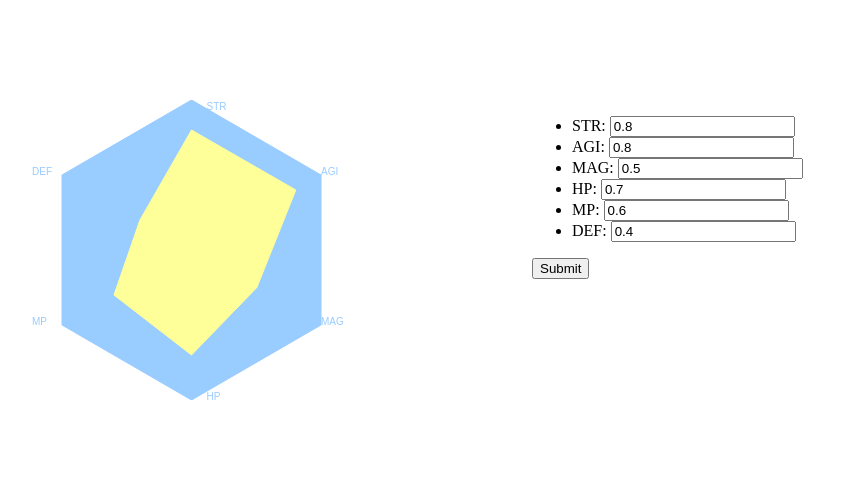
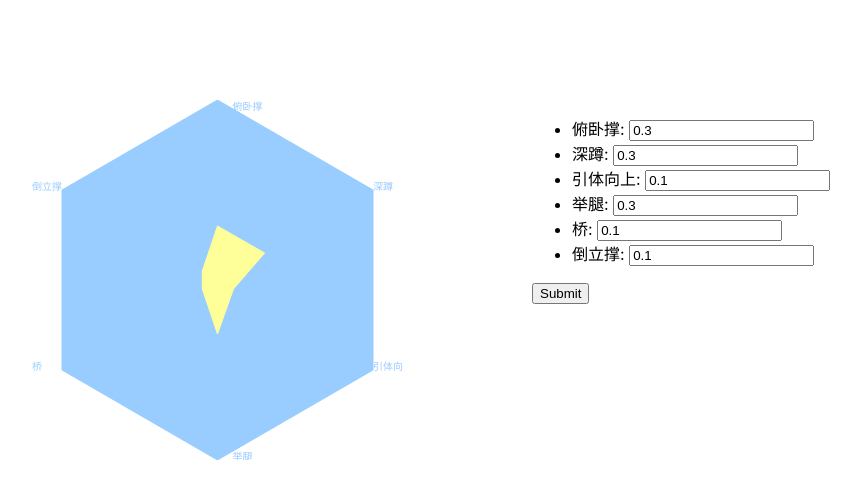
Before and after one commit to liuxd/HexChart, a plain HTML site: page demo.html in a window 1280 px wide. Both pictures are taken after a click on the button "Submit". Shown: the whole page, without its empty margins (68-929 px from the left). Drawn offline with Linux system fonts and the light colour scheme.

Commit message:
change demo field

```diff
--- a/demo.html
+++ b/demo.html
@@ -4,37 +4,43 @@
         <meta charset="utf-8">
         <title>Six</title>
         <script src="hexagon-chart.js"></script>
+        <style>
+        body,li {
+            font-family : 微软雅黑,-apple-system, BlinkMacSystemFont, "Segoe UI", Roboto, Helvetica, Arial, sans-serif, "Apple Color Emoji", "Segoe UI Emoji", "Segoe UI Symbol";
+        }
+        </style>
     </head>
     <body>
         <canvas id="demo" style="position: absolute;top : 100px;left : 100px"></canvas>
         <div style="position: absolute;top:100px;left:600px">
             <ul>
-                <li>STR: <input type="text" id="STR" value="0.8" /></li>
-                <li>AGI: <input type="text" id="AGI" value="0.8" /></li>
-                <li>MAG: <input type="text" id="MAG" value="0.5" /></li>
-                <li>HP: <input type="text" id="HP" value="0.7" /></li>
-                <li>MP: <input type="text" id="MP" value="0.6" /></li>
-                <li>DEF: <input type="text" id="DEF" value="0.4" /></li>
+                <li>俯卧撑: <input type="text" id="俯卧撑" value="0.3" /></li>
+                <li>深蹲: <input type="text" id="深蹲" value="0.3" /></li>
+                <li>引体向上: <input type="text" id="引体向上" value="0.1" /></li>
+                <li>举腿: <input type="text" id="举腿" value="0.3" /></li>
+                <li>桥: <input type="text" id="桥" value="0.1" /></li>
+                <li>倒立撑: <input type="text" id="倒立撑" value="0.1" /></li>
             </ul>
             <button onclick="fresh()">Submit</button>
         </div>
         <script>
-            var str = document.getElementById('STR').value;
-            var agi = document.getElementById('AGI').value;
-            var mag = document.getElementById('MAG').value;
-            var hp = document.getElementById('HP').value;
-            var mp = document.getElementById('MP').value;
-            var def = document.getElementById('DEF').value;
-            hexagon.init('demo', 150, ['STR', 'AGI', 'MAG', 'HP', 'MP', 'DEF']);
+            var str = document.getElementById('俯卧撑').value;
+            var agi = document.getElementById('深蹲').value;
+            var mag = document.getElementById('引体向上').value;
+            var hp = document.getElementById('举腿').value;
+            var mp = document.getElementById('桥').value;
+            var def = document.getElementById('倒立撑').value;
+            hexagon.init('demo', 180, ['俯卧撑', '深蹲', '引体向上', '举腿', '桥', '倒立撑']);
             hexagon.draw([str, agi, mag, hp, mp, def]);
+
             function fresh() {
-                var str = document.getElementById('STR').value;
-                var agi = document.getElementById('AGI').value;
-                var mag = document.getElementById('MAG').value;
-                var hp = document.getElementById('HP').value;
-                var mp = document.getElementById('MP').value;
-                var def = document.getElementById('DEF').value;
-                hexagon.init('demo', 150, ['STR', 'AGI', 'MAG', 'HP', 'MP', 'DEF']);
+                var str = document.getElementById('俯卧撑').value;
+                var agi = document.getElementById('深蹲').value;
+                var mag = document.getElementById('引体向上').value;
+                var hp = document.getElementById('举腿').value;
+                var mp = document.getElementById('桥').value;
+                var def = document.getElementById('倒立撑').value;
+                hexagon.init('demo', 180, ['俯卧撑', '深蹲', '引体向上', '举腿', '桥', '倒立撑']);
                 hexagon.draw([str, agi, mag, hp, mp, def]);
             }
         </script>
```
